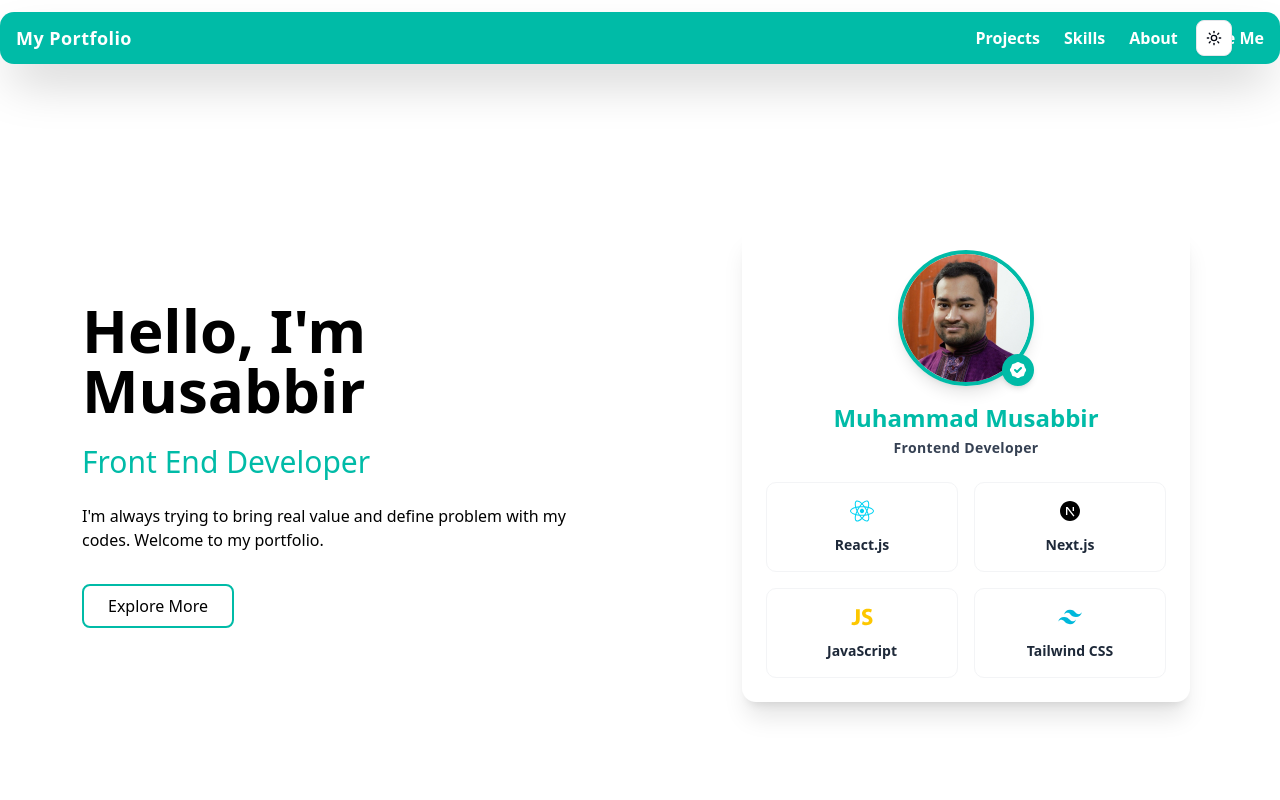
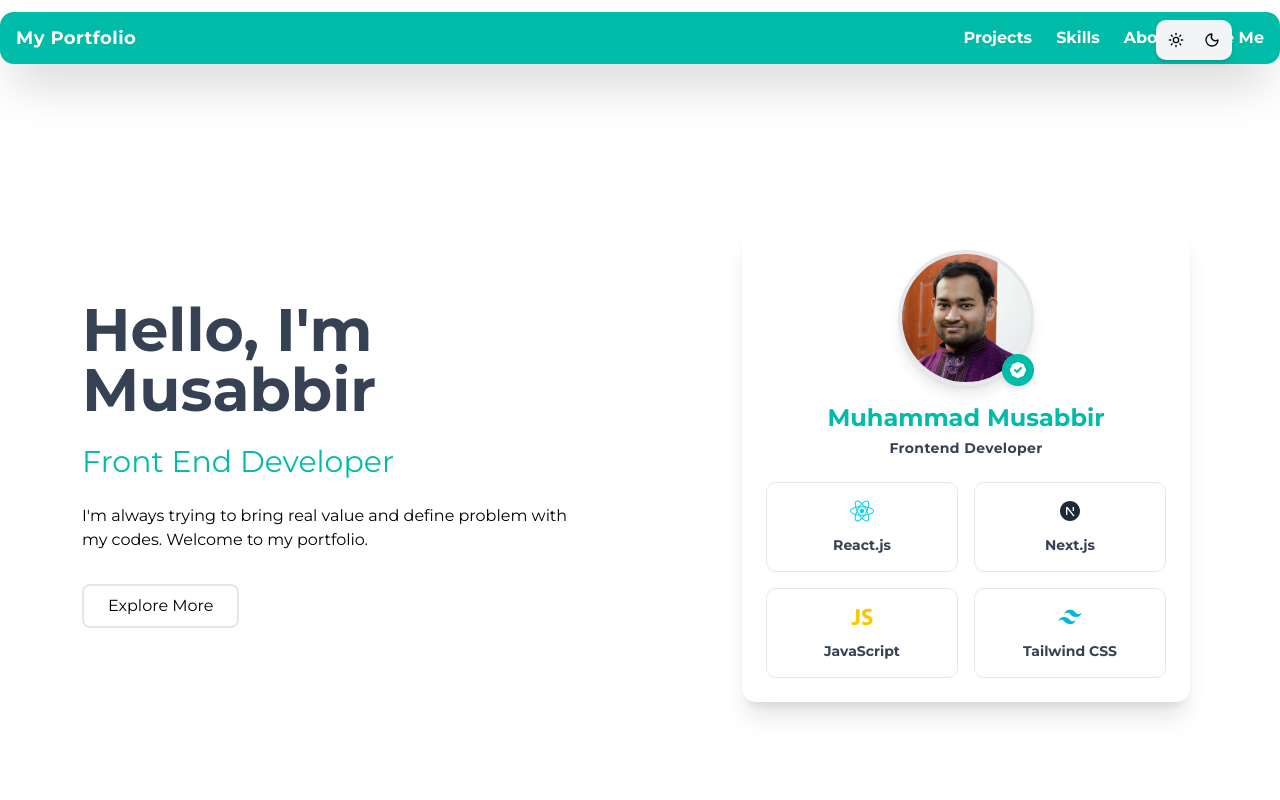
Before and after one commit to RxvxntxN/musabbir, a Next.js app: page / in a window 1280 px wide. Shown: the top 800 px of the page. Built offline with nearby package versions, Linux system fonts and the light colour scheme.

Commit message:
modifying some ui for dark mode and custom theme

```diff
--- a/app/components/CardDesign.tsx
+++ b/app/components/CardDesign.tsx
@@ -25,13 +25,13 @@ const CardDesign: React.FC = () => {
 
   const skills: Skill[] = [
     { icon: FaReact, label: userData.labels[0], color: 'text-cyan-400' },
-    { icon: RiNextjsFill, label: userData.labels[1], color: 'text-black' },
+    { icon: RiNextjsFill, label: userData.labels[1], color: 'text-gray-800 dark:text-gray-100' },
     { icon: IoLogoJavascript, label: userData.labels[2], color: 'text-yellow-400' },
     { icon: RiTailwindCssFill, label: userData.labels[3], color: 'text-cyan-500' },
   ];
 
   return (
-    <div className="bg-white w-md p-6 rounded-xl shadow-xl max-w-lg mx-auto transition-all duration-300 hover:-translate-y-2 hover:shadow-2xl">
+    <div className="bg-white w-md p-6 rounded-xl shadow-xl max-w-lg mx-auto transition-all duration-300 hover:-translate-y-2 hover:shadow-2xl dark:bg-stone-900">
 
       <div className="flex flex-col items-center text-center space-y-4">
         <div className="relative">
@@ -40,7 +40,7 @@ const CardDesign: React.FC = () => {
             alt="Muhammad Musabbir"
             width={136}
             height={136}
-            className="object-cover rounded-full border-4 border-teal-500 shadow-lg transition-transform duration-300 hover:scale-105"
+            className="object-cover rounded-full border-4 border-teal-500 shadow-lg transition-transform duration-300 hover:scale-105 "
           />
           <div className="absolute bottom-0 right-0 bg-teal-500 text-white rounded-full w-8 h-8 flex items-center justify-center shadow-md">
             <svg
@@ -62,7 +62,7 @@ const CardDesign: React.FC = () => {
           <h2 className="text-2xl font-bold text-teal-500 transition-colors duration-300 hover:text-teal-600">
             {userData.name}
           </h2>
-          <p className="text-sm text-gray-700 font-semibold tracking-wide">
+          <p className="text-sm text-gray-700 font-semibold tracking-wide dark:text-gray-300">
             Frontend Developer
           </p>
         </div>
@@ -72,10 +72,10 @@ const CardDesign: React.FC = () => {
         {skills.map((skill, index) => (
           <div
             key={index}
-            className="bg-white p-4 rounded-lg text-center flex flex-col items-center justify-center space-y-3 transform transition-all duration-300 hover:scale-105 hover:shadow-lg hover:bg-teal-500 border border-gray-100 group"
+            className="bg-white dark:bg-stone-900 p-4 rounded-lg text-center flex flex-col items-center justify-center space-y-3 transform transition-all duration-300 hover:scale-105 hover:shadow-lg hover:bg-teal-500 border border-gray-100 group"
           >
             <skill.icon className={`text-2xl ${skill.color} group-hover:text-white transition-colors`} />
-            <p className="font-semibold text-sm text-gray-800 group-hover:text-white transition-colors">
+            <p className="font-semibold text-sm text-gray-700 dark:text-gray-300 group-hover:text-white transition-colors">
               {skill.label}
             </p>
           </div>
--- a/app/components/ContactMe.tsx
+++ b/app/components/ContactMe.tsx
@@ -31,7 +31,7 @@ const ContactPage = () => {
 
       <div
         id="contact"
-        className="bg-white min-h-screen flex items-center justify-center text-white p-6"
+        className="bg-white min-h-screen flex items-center justify-center text-white p-6 dark:bg-stone-900"
       >
         <div className="max-w-4xl mx-auto flex flex-col items-center space-y-8">
           <div className="mb-4">
--- a/app/components/HeroPage.tsx
+++ b/app/components/HeroPage.tsx
@@ -4,22 +4,22 @@ import Link from 'next/link';
 
 const HeroPage = () => {
   return (
-    <div className="flex flex-col md:flex-row h-screen">
+    <div className="flex flex-col md:flex-row h-screen dark:bg-stone-900 ">
       <div className="flex-1 flex justify-center items-center p-4 md:pl-10 order-1 md:order-1">
         <div className=" md:space-y-6 text-center w-lg md:text-left">
-          <h1 className="text-black text-4xl md:text-6xl font-bold font-alegreya">
+          <h1 className=" text-4xl text-gray-700 md:text-6xl font-bold font-alegreya dark:text-gray-300">
             Hello, I&apos;m Musabbir
           </h1>
           <span className="text-teal-500 text-2xl md:text-3xl block">
             Front End Developer
           </span>
-          <p className="text-black text-sm md:text-base">
+          <p className="text-black text-sm md:text-base dark:text-gray-300">
             I'm always trying to bring real value and define problem with my codes.
             Welcome to my portfolio.
           </p>
           <div className="pt-2">
             <Link href={'/explore-more'}>
-              <button className="px-6 py-2 border-2 border-teal-500 text-black rounded-md hover:bg-teal-500 hover:text-white transition-all duration-300 hover:scale-105 focus:outline-none focus:ring-2 focus:ring-teal-300 focus:ring-opacity-50">
+              <button className="px-6 py-2 border-2 dark:text-gray-300 border-teal-500 text-black rounded-md hover:bg-teal-500 hover:text-white transition-all duration-300 hover:scale-105 focus:outline-none focus:ring-2 focus:ring-teal-300 focus:ring-opacity-50">
                 Explore More
               </button>
             </Link>
--- a/app/components/ModeToggle.tsx
+++ b/app/components/ModeToggle.tsx
@@ -1,40 +1,39 @@
 "use client"
 
-import * as React from "react"
 import { Moon, Sun } from "lucide-react"
 import { useTheme } from "next-themes"
-
 import { Button } from "@/components/ui/button"
-import {
-  DropdownMenu,
-  DropdownMenuContent,
-  DropdownMenuItem,
-  DropdownMenuTrigger,
-} from "@/components/ui/dropdown-menu"
+import { useState, useEffect } from "react"
 
 export function ModeToggle() {
-  const { setTheme } = useTheme()
+  const { theme, setTheme } = useTheme()
+  const [mounted, setMounted] = useState(false)
+
+  useEffect(() => setMounted(true), [])
+
+  if (!mounted) return null
 
   return (
-    <DropdownMenu>
-      <DropdownMenuTrigger asChild>
-        <Button variant="outline" size="icon">
-          <Sun className="h-[1.2rem] w-[1.2rem] scale-100 rotate-0 transition-all dark:scale-0 dark:-rotate-90" />
-          <Moon className="absolute h-[1.2rem] w-[1.2rem] scale-0 rotate-90 transition-all dark:scale-100 dark:rotate-0" />
-          <span className="sr-only">Toggle theme</span>
-        </Button>
-      </DropdownMenuTrigger>
-      <DropdownMenuContent align="end">
-        <DropdownMenuItem onClick={() => setTheme("light")}>
-          Light
-        </DropdownMenuItem>
-        <DropdownMenuItem onClick={() => setTheme("dark")}>
-          Dark
-        </DropdownMenuItem>
-        <DropdownMenuItem onClick={() => setTheme("system")}>
-          System
-        </DropdownMenuItem>
-      </DropdownMenuContent>
-    </DropdownMenu>
+    <div className="flex items-center gap-1 p-1 rounded-lg shadow-md bg-gray-100 dark:bg-gray-800">
+      <Button
+        variant={theme === "light" ? "default" : "ghost"}
+        size="icon"
+        onClick={() => setTheme("light")}
+        className="h-8 w-8"
+      >
+        <Sun className="h-4 w-4" />
+        <span className="sr-only">Light</span>
+      </Button>
+
+      <Button
+        variant={theme === "dark" ? "default" : "ghost"}
+        size="icon"
+        onClick={() => setTheme("dark")}
+        className="h-8 w-8"
+      >
+        <Moon className="h-4 w-4" />
+        <span className="sr-only">Dark</span>
+      </Button>
+    </div>
   )
 }
--- a/app/components/NavigationBar.tsx
+++ b/app/components/NavigationBar.tsx
@@ -15,7 +15,7 @@ export default function NavigationBar() {
   ];
 
   return (
-    <nav className="bg-white pt-3 top-0 z-50 backdrop-blur-md flex flex-col md:flex-row items-center justify-center relative">
+    <nav className="bg-white dark:bg-stone-900 pt-3 top-0 z-50 backdrop-blur-md flex flex-col md:flex-row items-center justify-center relative">
 
       <div className="max-w-7xl bg-teal-500 mx-auto px-4 w-full rounded-xl py-3 flex items-center justify-between shadow-2xl">
 
@@ -48,10 +48,11 @@ export default function NavigationBar() {
         >
           {open ? <X size={26} /> : <Menu size={26} />}
         </button>
-      </div>
-      <div className="absolute pr-8 pt-2 right-4 hidden md:flex top-3">
+        <div className="absolute pr-8 pt-2 right-4 hidden md:flex top-3">
         <ModeToggle />
       </div>
+      </div>
+
       <div
         className={`md:hidden w-full mx-auto overflow-hidden transition-all duration-300 ${
           open ? "max-h-60 opacity-100" : "max-h-0 opacity-0"
--- a/app/globals.css
+++ b/app/globals.css
@@ -1,4 +1,5 @@
 @import "tailwindcss";
+@import "tw-animate-css";
 
 @custom-variant dark (&:is(.dark *));
 
@@ -8,8 +9,8 @@
   --radius-lg: var(--radius);
   --radius-xl: calc(var(--radius) + 4px);
   --radius-2xl: calc(var(--radius) + 8px);
-
-  /* Shadcn color mappings */
+  --radius-3xl: calc(var(--radius) + 12px);
+  --radius-4xl: calc(var(--radius) + 16px);
   --color-background: var(--background);
   --color-foreground: var(--foreground);
   --color-card: var(--card);
@@ -28,6 +29,19 @@
   --color-border: var(--border);
   --color-input: var(--input);
   --color-ring: var(--ring);
+  --color-chart-1: var(--chart-1);
+  --color-chart-2: var(--chart-2);
+  --color-chart-3: var(--chart-3);
+  --color-chart-4: var(--chart-4);
+  --color-chart-5: var(--chart-5);
+  --color-sidebar: var(--sidebar);
+  --color-sidebar-foreground: var(--sidebar-foreground);
+  --color-sidebar-primary: var(--sidebar-primary);
+  --color-sidebar-primary-foreground: var(--sidebar-primary-foreground);
+  --color-sidebar-accent: var(--sidebar-accent);
+  --color-sidebar-accent-foreground: var(--sidebar-accent-foreground);
+  --color-sidebar-border: var(--sidebar-border);
+  --color-sidebar-ring: var(--sidebar-ring);
 }
 
 :root {
@@ -36,8 +50,8 @@
   --foreground: oklch(0.13 0.028 261.692);
   --card: oklch(1 0 0);
   --card-foreground: oklch(0.13 0.028 261.692);
-  --popover: oklch(1 0 0);
-  --popover-foreground: oklch(0.13 0.028 261.692);
+  --popover: oklch(0% 0 0);
+  --popover-foreground: oklch(100% 0.00011 271.152);
   --primary: oklch(0.21 0.034 264.665);
   --primary-foreground: oklch(0.985 0.002 247.839);
   --secondary: oklch(0.967 0.003 264.542);
@@ -50,6 +64,19 @@
   --border: oklch(0.928 0.006 264.531);
   --input: oklch(0.928 0.006 264.531);
   --ring: oklch(0.707 0.022 261.325);
+  --chart-1: oklch(0.646 0.222 41.116);
+  --chart-2: oklch(0.6 0.118 184.704);
+  --chart-3: oklch(0.398 0.07 227.392);
+  --chart-4: oklch(0.828 0.189 84.429);
+  --chart-5: oklch(0.769 0.188 70.08);
+  --sidebar: oklch(0.985 0.002 247.839);
+  --sidebar-foreground: oklch(0.13 0.028 261.692);
+  --sidebar-primary: oklch(0.21 0.034 264.665);
+  --sidebar-primary-foreground: oklch(0.985 0.002 247.839);
+  --sidebar-accent: oklch(0.967 0.003 264.542);
+  --sidebar-accent-foreground: oklch(0.21 0.034 264.665);
+  --sidebar-border: oklch(0.928 0.006 264.531);
+  --sidebar-ring: oklch(0.707 0.022 261.325);
 }
 
 .dark {
@@ -71,14 +98,50 @@
   --border: oklch(1 0 0 / 10%);
   --input: oklch(1 0 0 / 15%);
   --ring: oklch(0.551 0.027 264.364);
+  --chart-1: oklch(0.488 0.243 264.376);
+  --chart-2: oklch(0.696 0.17 162.48);
+  --chart-3: oklch(0.769 0.188 70.08);
+  --chart-4: oklch(0.627 0.265 303.9);
+  --chart-5: oklch(0.645 0.246 16.439);
+  --sidebar: oklch(0.21 0.034 264.665);
+  --sidebar-foreground: oklch(0.985 0.002 247.839);
+  --sidebar-primary: oklch(0.488 0.243 264.376);
+  --sidebar-primary-foreground: oklch(0.985 0.002 247.839);
+  --sidebar-accent: oklch(0.278 0.033 256.848);
+  --sidebar-accent-foreground: oklch(0.985 0.002 247.839);
+  --sidebar-border: oklch(1 0 0 / 10%);
+  --sidebar-ring: oklch(0.551 0.027 264.364);
 }
 
-@layer base {
+.bg-foreground.fill-foreground {
+  fill: white !important;
+  background-color: white !important;
+}
+
+html {
+  transition: background-color 2s ease, color 2s ease;
+}
+
+/*just custom theme transition*/
+
+/* html *,
+html *::before,
+html *::after {
+  transition: background-color 0.1s ease, color 0.1s ease, border-color 0.1s ease, fill 0.1s ease !important;
+
+  [class*="transition"],
+  [class*="duration"],
+  [class*="hover:"] {
+  transition: all 0.3s ease !important;
+}
+} */
+
 * {
   border-color: var(--color-border);
+  outline-color: color-mix(in oklch, var(--color-ring), transparent 50%);
 }
+
 body {
   background-color: var(--color-background);
   color: var(--color-foreground);
 }
-}
--- a/app/layout.tsx
+++ b/app/layout.tsx
@@ -1,6 +1,12 @@
 import type { Metadata } from "next";
 import { ThemeProvider } from "@/components/theme-provider";
 import "./globals.css";
+import { Montserrat } from 'next/font/google';
+
+const montserrat = Montserrat({
+  subsets: ['latin'],
+  weight: ['400', '700', '900'],
+});
 
 export const metadata: Metadata = {
   title: "Musabbir's Portfolio",
@@ -13,9 +19,14 @@ export default function RootLayout({
   children: React.ReactNode;
 }>) {
   return (
-    <html lang="en">
+    <html lang="en" suppressHydrationWarning className={montserrat.className}>
       <body>
-        <ThemeProvider>{children}</ThemeProvider>
+        <ThemeProvider
+        attribute="class"
+            defaultTheme="system"
+            enableSystem
+            disableTransitionOnChange
+        >{children}</ThemeProvider>
       </body>
     </html>
   );
```
Also changed, not shown: app/components/AboutMe.tsx (+5 -5 lines), 1 other file (tests, documents, lock files or other folders). Lines whose indentation alone changed are shown as unchanged.
